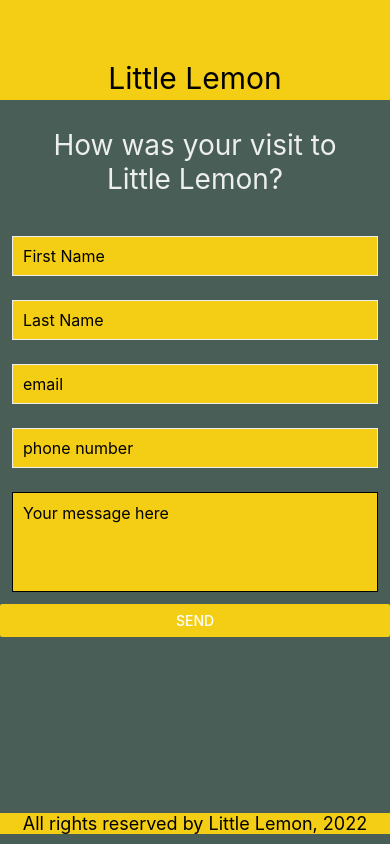
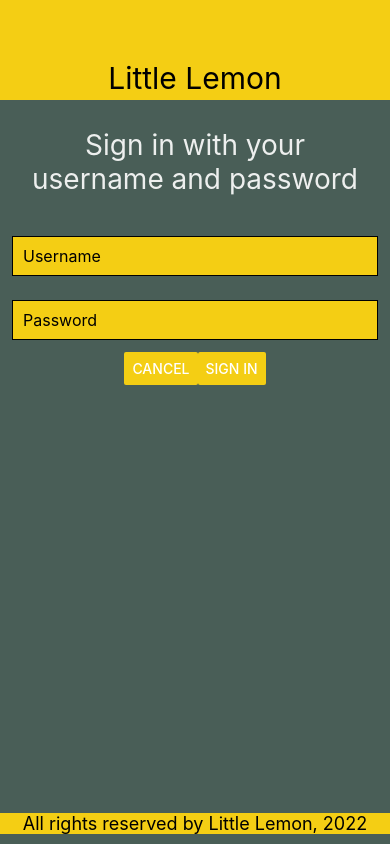
Before and after one commit to soyjherom/little-lemon-app, a React Native app: screen / in a window 390 px wide. Built offline with nearby package versions, Linux system fonts and the light colour scheme; what react-native-uuid would draw is missing.

Commit message:
[ADD] SignIn and SignUp components

```diff
--- a/App.js
+++ b/App.js
@@ -4,17 +4,23 @@ import { Header } from './components/Header'
 import { Footer } from './components/Footer'
 import { Body } from './components/Body'
 import { FeedbackForm } from './components/Feedback'
+import { SignUpForm } from './components/SingUp';
+import { SignInForm } from './components/SignIn';
 
 export default function App() {
 
   const showBody = false
-  const showFeedbackForm = true
+  const showFeedbackForm = false
+  const showSignUpForm = false
+  const showSignInForm = true
 
   return (
     <View style={styles.container}>
       <Header/>
       { showBody && <Body/> }
       { showFeedbackForm && <FeedbackForm/>}
+      { showSignUpForm && <SignUpForm/>}
+      { showSignInForm && <SignInForm/>}
       <Footer/>
       <StatusBar style="auto" />
     </View>
--- /dev/null
+++ b/components/SignIn.js
@@ -0,0 +1,98 @@
+import {
+  KeyboardAvoidingView,
+  Button,
+  Platform,
+  ScrollView,
+  StyleSheet,
+  Text,
+  TextInput,
+  View
+} from 'react-native'
+import { useCallback, useEffect, useState } from 'react'
+
+const yellow = '#F4CE14'
+
+export const SignInForm = () => {
+  const [username, setUsername] = useState('')
+  const [password, setPassword] = useState('')
+
+  const handleOnChangeUsername = useCallback((input)=>{
+    setUsername(input)
+  },[])
+  const handleOnChangePassword = useCallback((input)=>{
+    setPassword(input)
+  },[])
+  const handleOnPressSignInButton = useCallback(()=>{
+    const user = {
+      username: username,
+      password: password
+    }
+    console.log(user)
+  },[username, password])
+  const handleOnPressCancelButton = useCallback(()=>{
+    setUsername('')
+    setPassword('')
+  },[setUsername, setPassword])
+
+  useEffect(()=>{
+    if(username) console.log(`Username: ${username}`)
+    if(password) console.log(`Password: ${password}`)
+  },[username, password])
+
+  return (
+    <KeyboardAvoidingView style={styles.container}
+      behavior={Platform.OS==='ios' ? 'padding' : 'height'}>
+      <ScrollView style={styles.container}
+        keyboardDismissMode='on-drag'>
+        <Text style={styles.header}>
+          Sign in with your username and password
+        </Text>
+        <TextInput style={styles.input}
+          value={username}
+          onChangeText={handleOnChangeUsername}
+          placeholder={'Username'}/>
+        <TextInput style={styles.input}
+          value={password}
+          onChangeText={handleOnChangePassword}
+          placeholder={'Password'}
+          secureTextEntry={true}/>
+        <View style={styles.buttonContainer}>
+          <Button title='Cancel'
+            color={yellow}
+            onPress={handleOnPressCancelButton}/>
+          <Button title='Sign In'
+            color={yellow}
+            onPress={handleOnPressSignInButton}/>
+        </View>
+      </ScrollView>
+    </KeyboardAvoidingView>
+  )
+}
+
+const styles = StyleSheet.create({
+  container: {
+    flex: 1
+  },
+  header: {
+    fontSize: 28,
+    padding: 20,
+    marginVertical: 8,
+    color: '#EDEFEE',
+    textAlign: 'center',
+    backgroundColor: '#495E57'
+  },
+  input: {
+    height: 40,
+    margin: 12,
+    padding: 10,
+    borderWidth: 1,
+    fontSize: 16,
+    backgroundColor: yellow
+  },
+  buttonContainer: {
+    flex: 1,
+    justifyContent: 'center',
+    alignItems: 'center',
+    flexDirection: 'row'
+  },
+})
--- /dev/null
+++ b/components/SingUp.js
@@ -0,0 +1,97 @@
+import {
+  Button,
+  KeyboardAvoidingView,
+  Platform,
+  ScrollView,
+  StyleSheet,
+  Text,
+  TextInput,
+} from 'react-native'
+import { useCallback, useState } from 'react'
+
+const yellow = '#F4CE14'
+
+export const SignUpForm = () => {
+  const [username, setUsername] = useState('')
+  const [password, setPassword] = useState('')
+  const [email, setEmail] = useState('')
+  const [phone, setPhone] = useState('')
+
+  const handleOnChangeUsername = useCallback((input)=>{
+    setUsername(input)
+  },[])
+  const handleOnChangeEmail = useCallback((input)=>{
+    setEmail(input)
+  },[])
+  const handleOnChangePhone = useCallback((input)=>{
+    setPhone(input)
+  },[])
+  const handleOnChangePassword = useCallback((input)=>{
+    setPassword(input)
+  },[])
+  const handleOnPress = useCallback(()=>{
+    const userAccount = {
+      username: username,
+      password: password,
+      email: email,
+      phone: phone
+    }
+    console.log(userAccount)
+  },[])
+
+  return (
+    <KeyboardAvoidingView style={styles.container}
+      behavior={Platform.OS==='ios'?'padding':'height'}>
+      <ScrollView style={styles.container}
+        keyboardDismissMode='on-drag'>
+        <Text style={styles.headingSection}>
+          Fill the form to Sign Up
+        </Text>
+        <TextInput style={styles.input}
+          value={username}
+          onChangeText={handleOnChangeUsername}
+          placeholder={'User name'}/>
+        <TextInput style={styles.input}
+          value={email}
+          onChangeText={handleOnChangeEmail}
+          placeholder={'Email'}
+          keyboardType={"email-address"}/>
+        <TextInput style={styles.input}
+          value={phone}
+          onChangeText={handleOnChangePhone}
+          placeholder={'Phone number'}
+          keyboardType={"phone-pad"}/>
+        <TextInput style={styles.input}
+          value={password}
+          onChangeText={handleOnChangePassword}
+          placeholder={'Password'}
+          secureTextEntry={true}/>
+        <Button title={'Create Account'}
+          color={yellow}
+          onPress={handleOnPress}/>
+      </ScrollView>
+    </KeyboardAvoidingView>
+  )
+}
+
+const styles = StyleSheet.create({
+  headingSection: {
+    fontSize: 28,
+    padding: 20,
+    marginVertical: 8,
+    color: '#EDEFEE',
+    textAlign: 'center',
+    backgroundColor: '#495E57'
+  },
+  container:{
+    flex: 1
+  },
+  input: {
+    backgroundColor: yellow,
+    fontSize: 16,
+    padding: 10,
+    height: 40,
+    margin: 12,
+    borderWidth: 1,
+  }
+})
```
